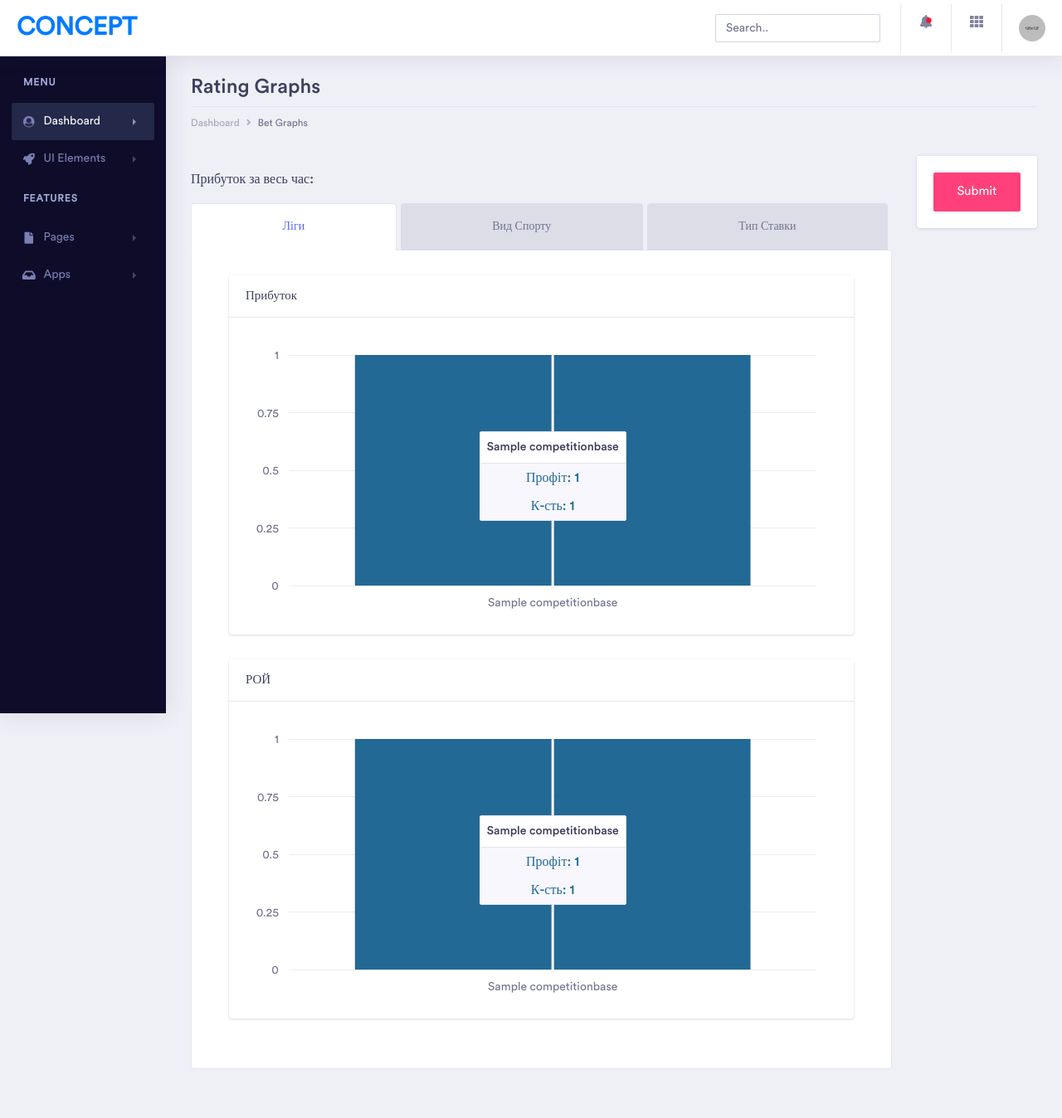
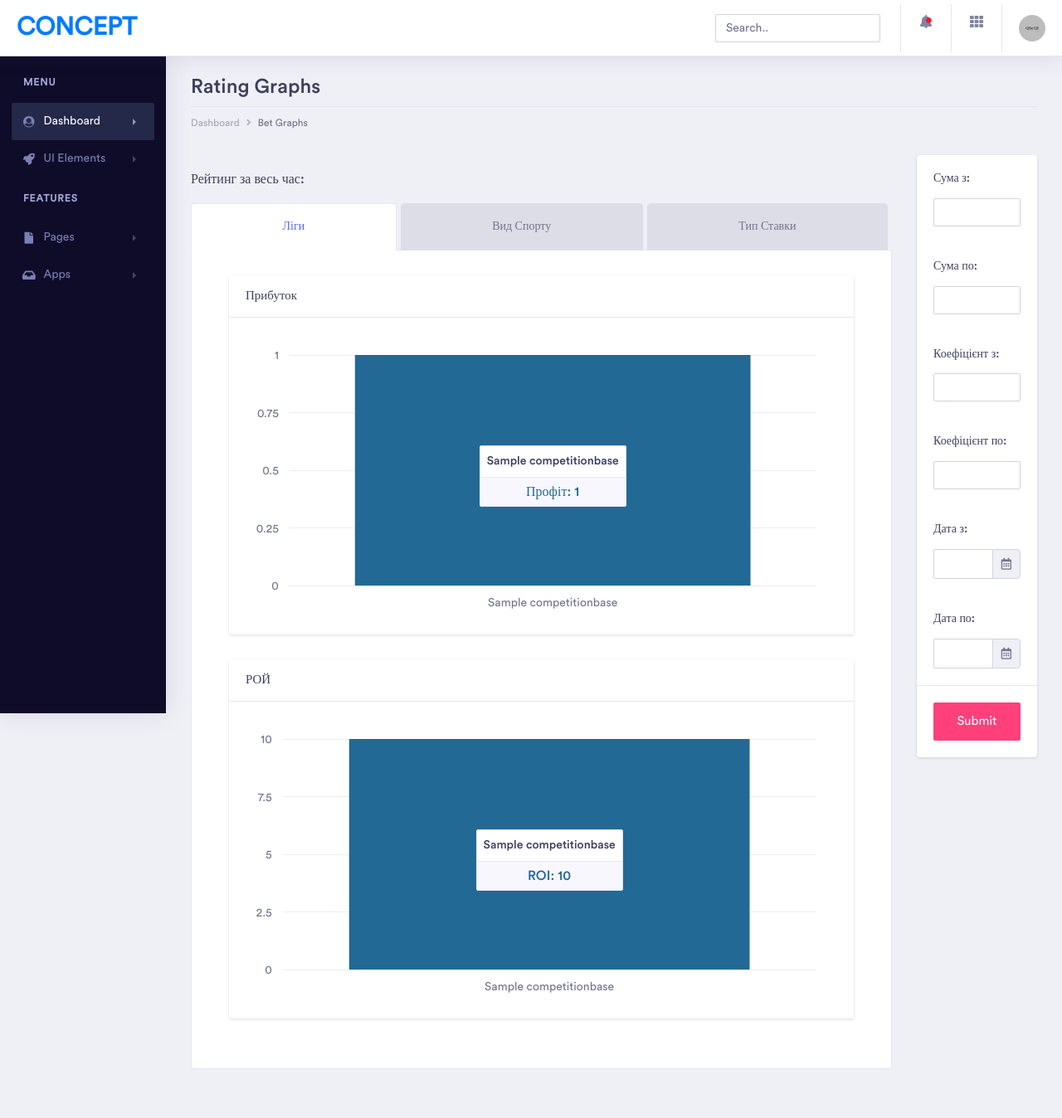
Before and after one commit to ol-smaha/BetDashboard, a Django app: page /bet/graphs/rating/ in a window 1280 px wide. Shown: the top 1348 px of the page at 83% size. Run offline with Django 4.2, Linux system fonts and the light colour scheme; tables that the repository leaves empty hold one stand-in row (values such as "Sample post"); parts of the project's set-up code (start-up, migrations or seed data) failed here and were passed over; some libraries are stand-ins or nearby versions; some web fonts are replaced.

Commit message:
update rating page

```diff
--- a/app/bet/forms.py
+++ b/app/bet/forms.py
@@ -171,3 +171,10 @@ class BetFootballCreateForm(ModelForm):
             'competition': forms.Select(attrs={'class': 'form-control'}),
             'is_favourite': forms.Select(attrs={'class': 'form-control'}, choices=BOOL_FIELD_CHOICES),
         }
+
+
+class RatingFilterForm(BetBaseFilterForm):
+    sport_kind = None
+    prediction = None
+    result = None
+    is_favourite = None
--- a/app/bet/views.py
+++ b/app/bet/views.py
@@ -16,7 +16,7 @@ from .models import BetBase, BetFootball
 from .charts import MorrisChartDonut, MorrisChartLine, MorrisChartStacked, MorrisChartBar
 from .constants import BET_BASE_TABLE_FIELD_NAMES, ChartDateType, BET_FOOTBALL_FIELDS_NAMES
 from .forms import BetHistoryFilterForm, BetProfitGraphFilterForm, FootballBetHistoryFilterForm, BetCreateForm, \
-    BetFootballCreateForm
+    BetFootballCreateForm, RatingFilterForm
 from bet.constants import BetResultEnum
 
 
@@ -153,13 +153,13 @@ class BetGraphsView(ListView):
 
         context_data = {
             'morris_line_data': morris_line_json,
-            'morris_line_ykeys': '["BETS"]',
-            'morris_line_labels': '["BETS"]',
+            'morris_line_ykeys': json.dumps(["BETS"]),
+            'morris_line_labels': json.dumps(["BETS"]),
             'morris_stacked_data': morris_stacked_bar_json,
-            'morris_stacked_ykeys': f'["{BetResultEnum.WIN}", "{BetResultEnum.DRAWN}", '
-                                    f'"{BetResultEnum.LOSE}", "{BetResultEnum.UNKNOWN}"]',
-            'morris_stacked_labels': f'["{BetResultEnum.WIN}", "{BetResultEnum.DRAWN}", '
-                                     f'"{BetResultEnum.LOSE}", "{BetResultEnum.UNKNOWN}"]',
+            'morris_stacked_ykeys': json.dumps([BetResultEnum.WIN, BetResultEnum.DRAWN,
+                                                BetResultEnum.LOSE, BetResultEnum.UNKNOWN]),
+            'morris_stacked_labels': json.dumps([BetResultEnum.WIN, BetResultEnum.DRAWN,
+                                                BetResultEnum.LOSE, BetResultEnum.UNKNOWN]),
             'morris_donut_data': morris_donut_json,
             'title': 'Bets Graphs'
         }
@@ -311,8 +311,8 @@ class BetGraphsProfitView(ListView):
                 self._get_profit_all_morris_chart_line_data(date_type=ChartDateType.MONTHS)),
             'profit_year_line_data': MorrisChartLine.to_json_data(
                 self._get_profit_all_morris_chart_line_data(date_type=ChartDateType.YEARS)),
-            'profit_line_ykeys': '["К-сть", "Прибуток"]',
-            'profit_line_labels': '["К-сть", "Прибуток"]',
+            'profit_line_ykeys': json.dumps(["К-сть", "Прибуток"]),
+            'profit_line_labels': json.dumps(["К-сть", "Прибуток"]),
 
             'profit_now_bar_data': MorrisChartBar.to_json_data(
                 self._get_profit_period_morris_chart_bar_data(date_type=ChartDateType.NOW)),
@@ -322,8 +322,8 @@ class BetGraphsProfitView(ListView):
                 self._get_profit_period_morris_chart_bar_data(date_type=ChartDateType.MONTHS)),
             'profit_year_bar_data': MorrisChartBar.to_json_data(
                 self._get_profit_period_morris_chart_bar_data(date_type=ChartDateType.YEARS)),
-            'profit_bar_ykeys': '["К-сть", "Прибуток"]',
-            'profit_bar_labels': '["К-сть", "Прибуток"]',
+            'profit_bar_ykeys': json.dumps(["К-сть", "Прибуток"]),
+            'profit_bar_labels': json.dumps(["К-сть", "Прибуток"]),
 
             'filter_form': filter_form,
             'title': 'Profit Graphs',
@@ -609,8 +609,8 @@ class BetGraphsResultView(ListView):
                 self._get_profit_all_morris_chart_line_data(date_type=ChartDateType.MONTHS)),
             'profit_year_line_data': MorrisChartLine.to_json_data(
                 self._get_profit_all_morris_chart_line_data(date_type=ChartDateType.YEARS)),
-            'profit_line_ykeys': f'["{BetResultEnum.WIN}", "{BetResultEnum.DRAWN}", "{BetResultEnum.LOSE}"]',
-            'profit_line_labels': f'["{BetResultEnum.WIN}", "{BetResultEnum.DRAWN}", "{BetResultEnum.LOSE}"]',
+            'profit_line_ykeys': json.dumps([BetResultEnum.WIN, BetResultEnum.DRAWN, BetResultEnum.LOSE]),
+            'profit_line_labels': json.dumps([BetResultEnum.WIN, BetResultEnum.DRAWN, BetResultEnum.LOSE]),
 
             'profit_now_bar_data': MorrisChartBar.to_json_data(
                 self._get_profit_period_morris_chart_bar_data(date_type=ChartDateType.NOW)),
@@ -620,8 +620,8 @@ class BetGraphsResultView(ListView):
                 self._get_profit_period_morris_chart_bar_data(date_type=ChartDateType.MONTHS)),
             'profit_year_bar_data': MorrisChartBar.to_json_data(
                 self._get_profit_period_morris_chart_bar_data(date_type=ChartDateType.YEARS)),
-            'profit_bar_ykeys': f'["{BetResultEnum.WIN}", "{BetResultEnum.DRAWN}", "{BetResultEnum.LOSE}"]',
-            'profit_bar_labels': f'["{BetResultEnum.WIN}", "{BetResultEnum.DRAWN}", "{BetResultEnum.LOSE}"]',
+            'profit_bar_ykeys': json.dumps([BetResultEnum.WIN, BetResultEnum.DRAWN, BetResultEnum.LOSE]),
+            'profit_bar_labels': json.dumps([BetResultEnum.WIN, BetResultEnum.DRAWN, BetResultEnum.LOSE]),
 
             'filter_form': filter_form,
             'title': 'Profit Graphs',
@@ -783,8 +783,8 @@ class BetGraphsRoiView(ListView):
                 self._get_roi_all_morris_chart_line_data(date_type=ChartDateType.MONTHS)),
             'roi_year_line_data': MorrisChartLine.to_json_data(
                 self._get_roi_all_morris_chart_line_data(date_type=ChartDateType.YEARS)),
-            'roi_line_ykeys': '["ROI"]',
-            'roi_line_labels': '["К-сть", "ROI"]',
+            'roi_line_ykeys': json.dumps(["ROI"]),
+            'roi_line_labels': json.dumps(["К-сть", "ROI"]),
 
             'roi_now_bar_data': MorrisChartBar.to_json_data(
                 self._get_roi_period_morris_chart_bar_data(date_type=ChartDateType.NOW)),
@@ -794,8 +794,8 @@ class BetGraphsRoiView(ListView):
                 self._get_roi_period_morris_chart_bar_data(date_type=ChartDateType.MONTHS)),
             'roi_year_bar_data': MorrisChartBar.to_json_data(
                 self._get_roi_period_morris_chart_bar_data(date_type=ChartDateType.YEARS)),
-            'roi_bar_ykeys': '["ROI"]',
-            'roi_bar_labels': '["К-сть", "ROI"]',
+            'roi_bar_ykeys': json.dumps(["ROI"]),
+            'roi_bar_labels': json.dumps(["К-сть", "ROI"]),
 
             'filter_form': filter_form,
             'title': 'ROI Graphs',
@@ -1008,7 +1008,7 @@ class BetGraphsAvgAmountView(ListView):
                 self._get_amount_all_morris_chart_line_data(date_type=ChartDateType.MONTHS)),
             'amount_year_line_data': MorrisChartLine.to_json_data(
                 self._get_amount_all_morris_chart_line_data(date_type=ChartDateType.YEARS)),
-            'amount_line_ykeys': '["К-сть", "Середня ставка"]',
+            'amount_line_ykeys': json.dumps(["К-сть", "Середня ставка"]),
             'amount_line_labels': '["К-сть", "Середня ставка"]',
 
             'amount_now_bar_data': MorrisChartBar.to_json_data(
@@ -1019,8 +1019,8 @@ class BetGraphsAvgAmountView(ListView):
                 self._get_amount_period_morris_chart_bar_data(date_type=ChartDateType.MONTHS)),
             'amount_year_bar_data': MorrisChartBar.to_json_data(
                 self._get_amount_period_morris_chart_bar_data(date_type=ChartDateType.YEARS)),
-            'amount_bar_ykeys': '["К-сть", "Середня ставка"]',
-            'amount_bar_labels': '["К-сть", "Середня ставка"]',
+            'amount_bar_ykeys': json.dumps(["К-сть", "Середня ставка"]),
+            'amount_bar_labels': json.dumps(["К-сть", "Середня ставка"]),
 
             'filter_form': filter_form,
             'title': 'Amount Graphs',
@@ -1043,7 +1043,7 @@ class RatingGraphsView(ListView):
         data = {}
         qs = (self.get_queryset()
               .values('competition__name')
-              .annotate(profit=Sum('profit'), count=Count('pk'))
+              .annotate(profit=Sum('profit'))
               .order_by('-profit'))
 
         for element in qs:
@@ -1052,30 +1052,146 @@ class RatingGraphsView(ListView):
             data.update({
                 competition: {
                     'Профіт': round(float(profit), 2),
-                    'К-сть': element.get('count') or 0
+                }
+            })
+        return data
+
+    def _process_rating_roi_from_competition(self):
+        data = {}
+
+        qs = (self.get_queryset()
+              .values('competition__name')
+              .annotate(profit=Sum('profit'), amount=Sum('amount'))
+              .order_by('-profit'))
+        for element in qs:
+            competition = element.get('competition__name') or 'Інше'
+            profit_dec = element.get('profit') or 0.00
+            profit = float(profit_dec)
+            amount_dec = element.get('amount') or 0.00
+            amount = float(amount_dec)
+            if amount:
+                roi = round(profit * 100 / amount, 2)
+            else:
+                roi = 0.00
+            data.update({
+                competition: {
+                    'ROI': round(float(roi), 2),
+                }
+            })
+        return data
+
+    def _process_rating_profit_from_bet_type(self):
+        data = {}
+        qs = (self.get_queryset()
+              .values('bet_type')
+              .annotate(profit=Sum('profit'))
+              .order_by('-profit'))
+
+        for element in qs:
+            bet_type = element.get('bet_type')
+            profit = element.get('profit') or 0.00
+            data.update({
+                bet_type: {
+                    'Профіт': round(float(profit), 2),
+                }
+            })
+        return data
+
+    def _process_rating_roi_from_bet_type(self):
+        data = {}
+        qs = (self.get_queryset()
+              .values('bet_type')
+              .annotate(profit=Sum('profit'), amount=Sum('amount'))
+              .order_by('-profit'))
+        for element in qs:
+            bet_type = element.get('bet_type')
+            profit_dec = element.get('profit') or 0.00
+            profit = float(profit_dec)
+            amount_dec = element.get('amount') or 0.00
+            amount = float(amount_dec)
+            if amount:
+                roi = round(profit * 100 / amount, 2)
+            else:
+                roi = 0.00
+            data.update({
+                bet_type: {
+                    'ROI': round(float(roi), 2),
+                }
+            })
+        return data
+
+    def _process_rating_profit_from_sport_kind(self):
+        data = {}
+        qs = (self.get_queryset()
+              .values('sport_kind__name')
+              .annotate(profit=Sum('profit'))
+              .order_by('-profit'))
+        for element in qs:
+            sport_kind = element.get('sport_kind__name') or 'Інше'
+            profit = element.get('profit') or 0.00
+            data.update({
+                sport_kind: {
+                    'Профіт': round(float(profit), 2),
+                }
+            })
+        return data
+
+    def _process_rating_roi_from_sport_kind(self):
+        data = {}
+        qs = (self.get_queryset()
+              .values('sport_kind__name')
+              .annotate(profit=Sum('profit'), amount=Sum('amount'))
+              .order_by('-profit'))
+        for element in qs:
+            sport_kind = element.get('sport_kind__name') or 'Інше'
+            profit_dec = element.get('profit') or 0.00
+            profit = float(profit_dec)
+            amount_dec = element.get('amount') or 0.00
+            amount = float(amount_dec)
+            if amount:
+                roi = round(profit * 100 / amount, 2)
+            else:
+                roi = 0.00
+            data.update({
+                sport_kind: {
+                    'ROI': round(float(roi), 2),
                 }
             })
         return data
 
     def get_context_data(self, *, object_list=None, **kwargs):
         context = super().get_context_data()
+        filter_form = RatingFilterForm
+
         context.update({
-            'profit_by_competition_labels': json.dumps(['Профіт', 'К-сть']),
-            'profit_by_competition_ykeys': json.dumps(['Профіт', 'К-сть']),
+            'title': 'Rating',
+            'filter_form': filter_form,
+            'profit_by_competition_labels': json.dumps(['Профіт']),
+            'profit_by_competition_ykeys': json.dumps(['Профіт']),
             'profit_by_competition_data': MorrisChartBar.to_json_data(
                 self._process_rating_profit_from_competition()),
-            'roi_by_competition_labels': '',
-            'roi_by_competition_data': '',
+            'roi_by_competition_labels': json.dumps(['ROI']),
+            'roi_by_competition_ykeys': json.dumps(['ROI']),
+            'roi_by_competition_data': MorrisChartBar.to_json_data(
+                self._process_rating_roi_from_competition()),
 
-            'profit_by_bet_type_labels': '',
-            'profit_by_bet_type_data': '',
-            'roi_by_bet_type_labels': '',
-            'roi_by_bet_type_data': '',
+            'profit_by_bet_type_labels': json.dumps(['Профіт']),
+            'profit_by_bet_type_ykeys': json.dumps(['Профіт']),
+            'profit_by_bet_type_data': MorrisChartBar.to_json_data(
+                self._process_rating_profit_from_bet_type()),
+            'roi_by_bet_type_labels': json.dumps(['ROI']),
+            'roi_by_bet_type_ykeys': json.dumps(['ROI']),
+            'roi_by_bet_type_data': MorrisChartBar.to_json_data(
+                self._process_rating_roi_from_bet_type()),
 
-            'profit_by_sport_kind_labels': '',
-            'profit_by_sport_kind_data': '',
-            'roi_by_sport_kind_labels': '',
-            'roi_by_sport_kind_data': '',
+            'profit_by_sport_kind_labels': json.dumps(['Профіт']),
+            'profit_by_sport_kind_ykeys': json.dumps(['Профіт']),
+            'profit_by_sport_kind_data': MorrisChartBar.to_json_data(
+                self._process_rating_profit_from_sport_kind()),
+            'roi_by_sport_kind_labels': json.dumps(['ROI']),
+            'roi_by_sport_kind_ykeys': json.dumps(['ROI']),
+            'roi_by_sport_kind_data': MorrisChartBar.to_json_data(
+                self._process_rating_roi_from_sport_kind()),
         })
 
         return context
--- a/app/templates/bet/rating.html
+++ b/app/templates/bet/rating.html
@@ -24,7 +24,7 @@
         <div class="row">
             <div class="col-xl-10 col-lg-12 col-md-12 col-sm-12 col-12 mb-5">
                 <div class="section-block">
-                    <h4 class="section-title">Прибуток за весь час:</h4>
+                    <h4 class="section-title">Рейтинг за весь час:</h4>
                 </div>
                 <div class="tab-regular">
                     <ul class="nav nav-tabs nav-fill" id="myTab" role="tablist">
@@ -66,9 +66,9 @@
                                     <div class="card-body">
                                         <div id="morris_bar_2"
                                              data-colors="{{ chart_one_line_colors }}"
-                                             data-labels="{{ profit_by_competition_labels }}"
-                                             data-ykeys="{{ profit_by_competition_ykeys }}"
-                                             data-data="{{ profit_by_competition_data }}">
+                                             data-labels="{{ roi_by_competition_labels }}"
+                                             data-ykeys="{{ roi_by_competition_ykeys }}"
+                                             data-data="{{ roi_by_competition_data }}">
                                         </div>
                                     </div>
                                 </div>
@@ -81,9 +81,9 @@
                                     <div class="card-body">
                                         <div id="morris_bar_3"
                                              data-colors="{{ chart_one_line_colors }}"
-                                             data-labels="{{ profit_by_competition_labels }}"
-                                             data-ykeys="{{ profit_by_competition_ykeys }}"
-                                             data-data="{{ profit_by_competition_data }}">
+                                             data-labels="{{ profit_by_sport_kind_labels }}"
+                                             data-ykeys="{{ profit_by_sport_kind_ykeys }}"
+                                             data-data="{{ profit_by_sport_kind_data }}">
                                         </div>
                                     </div>
                                 </div>
@@ -95,9 +95,9 @@
                                     <div class="card-body">
                                         <div id="morris_bar_4"
                                              data-colors="{{ chart_one_line_colors }}"
-                                             data-labels="{{ profit_by_competition_labels }}"
-                                             data-ykeys="{{ profit_by_competition_ykeys }}"
-                                             data-data="{{ profit_by_competition_data }}">
+                                             data-labels="{{ roi_by_sport_kind_labels }}"
+                                             data-ykeys="{{roi_by_sport_kind_ykeys }}"
+                                             data-data="{{ roi_by_sport_kind_data }}">
                                         </div>
                                     </div>
                                 </div>
@@ -110,9 +110,9 @@
                                     <div class="card-body">
                                         <div id="morris_bar_5"
                                              data-colors="{{ chart_one_line_colors }}"
-                                             data-labels="{{ profit_by_competition_labels }}"
-                                             data-ykeys="{{ profit_by_competition_ykeys }}"
-                                             data-data="{{ profit_by_competition_data }}">
+                                             data-labels="{{ profit_by_bet_type_labels }}"
+                                             data-ykeys="{{ profit_by_bet_type_ykeys }}"
+                                             data-data="{{ profit_by_bet_type_data }}">
                                         </div>
                                     </div>
                                 </div>
@@ -123,9 +123,9 @@
                                     <h5 class="card-header">РОЙ</h5>
                                         <div id="morris_bar_6"
                                              data-colors="{{ chart_one_line_colors }}"
-                                             data-labels="{{ profit_by_competition_labels }}"
-                                             data-ykeys="{{ profit_by_competition_ykeys }}"
-                                             data-data="{{ profit_by_competition_data }}">
+                                             data-labels="{{ roi_by_bet_type_labels }}"
+                                             data-ykeys="{{roi_by_bet_type_ykeys }}"
+                                             data-data="{{ roi_by_bet_type_data }}">
                                         </div>
                                 </div>
                             </div>
```
